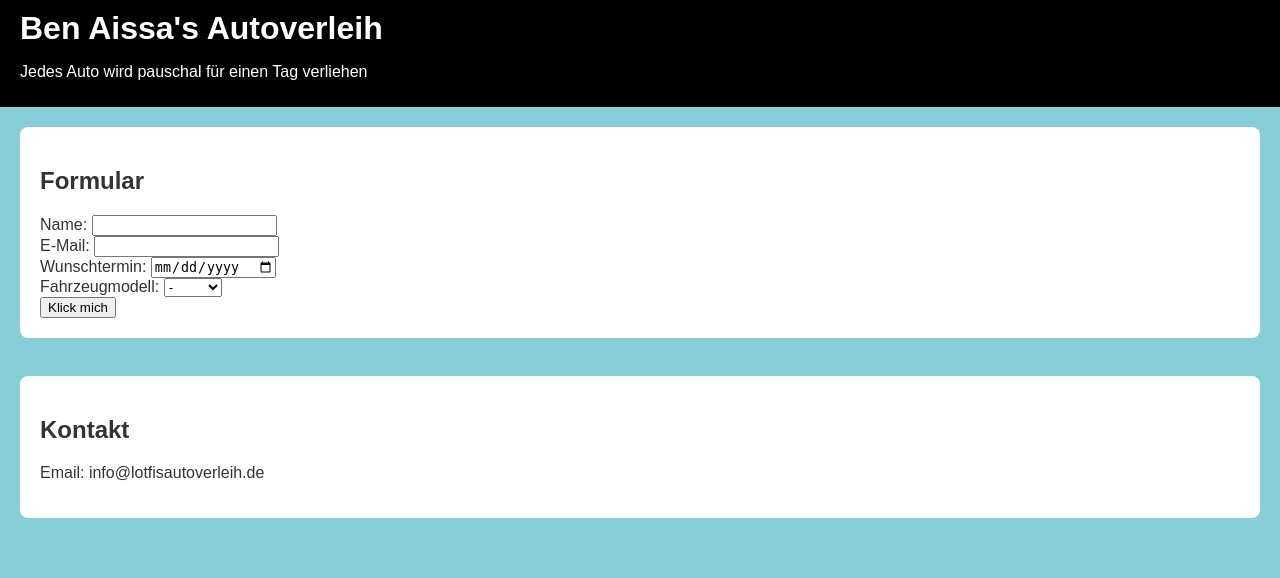
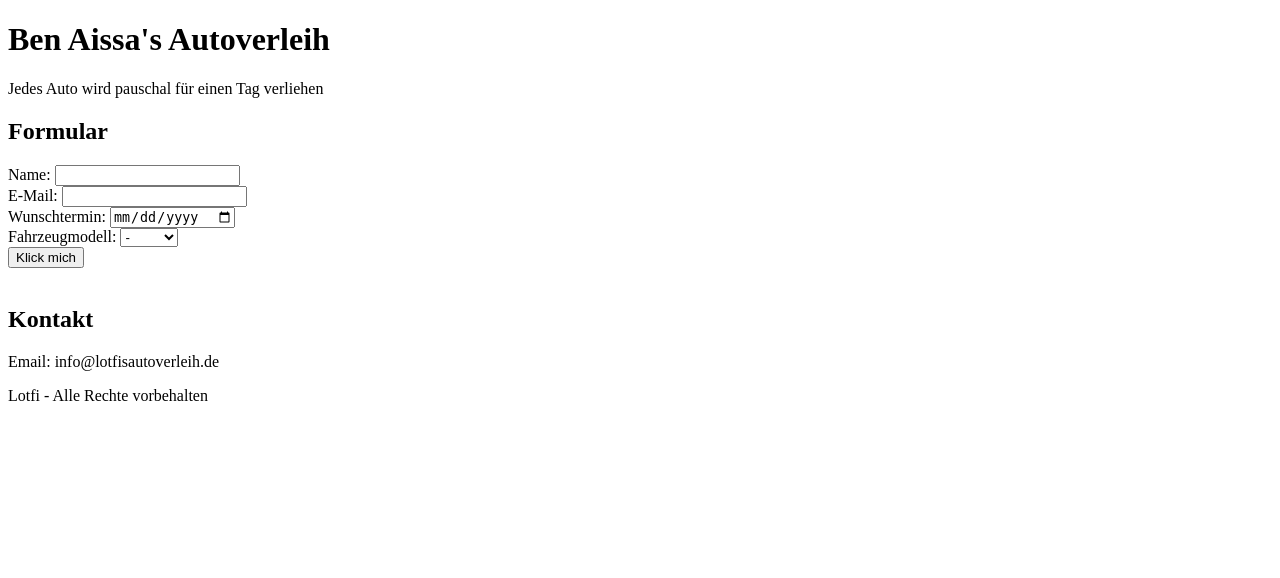
Before and after one commit to Benba77/Rental-Car-Ben, a Flask app: page / in a window 1280 px wide. Shown: the top 578 px of the page. Run offline with Flask 3, Linux system fonts and the light colour scheme.

Commit message:
html verbessert

```diff
--- a/templates/index.html
+++ b/templates/index.html
@@ -4,43 +4,34 @@
     <meta charset="UTF-8">
     <meta name="viewport" content="width=device-width, initial-scale=1.0">
     <title>Test</title>
-    <link rel="stylesheet" href="styles.css">
 </head>
 <body>
 <header>
-        <div class="container">
     <h1>Ben Aissa's Autoverleih</h1>
     <p>Jedes Auto wird pauschal für einen Tag verliehen</p>
-        </div>
 </header>
 <main>
-        <section id="form">
 <h2>Formular</h2>
 <form id="rentalForm">
-                <div class="form-group">
+
 <label for="name">Name:</label>
 <input type="text" class="form-control" id="name" name="name" required>
-                </div>
-                <div class="form-group">
+<br>
 <label for="email">E-Mail:</label>
 <input type="email" class="form-control" id="email" name="email" required>
-                </div>
-                <div class="form-group">
+<br>
 <label for="date">Wunschtermin:</label>
 <input type="date" class="form-control" id="date" name="date" required>
-                </div>
-                <div class="form-group">
+<br>
 <label for="fahrzeugmodell">Fahrzeugmodell:</label>
 <select class="form-control" id="car_name" name="fahrzeugmodell">
     <option value="-">-</option>
     <option value="Golf 4">Golf 4</option>
     <option value="Golf 5">Golf 5</option>
-                        <option value="Golf 6">Golf 6</option>
 </select>
-                </div>
+<br>
 <button type="button" onclick="sendCarName()">Klick mich</button>
 </form>
-        </section>
 <br>
 <section id="contact">
 <h2>Kontakt</h2>
```
Lines whose indentation alone changed are shown as unchanged.
